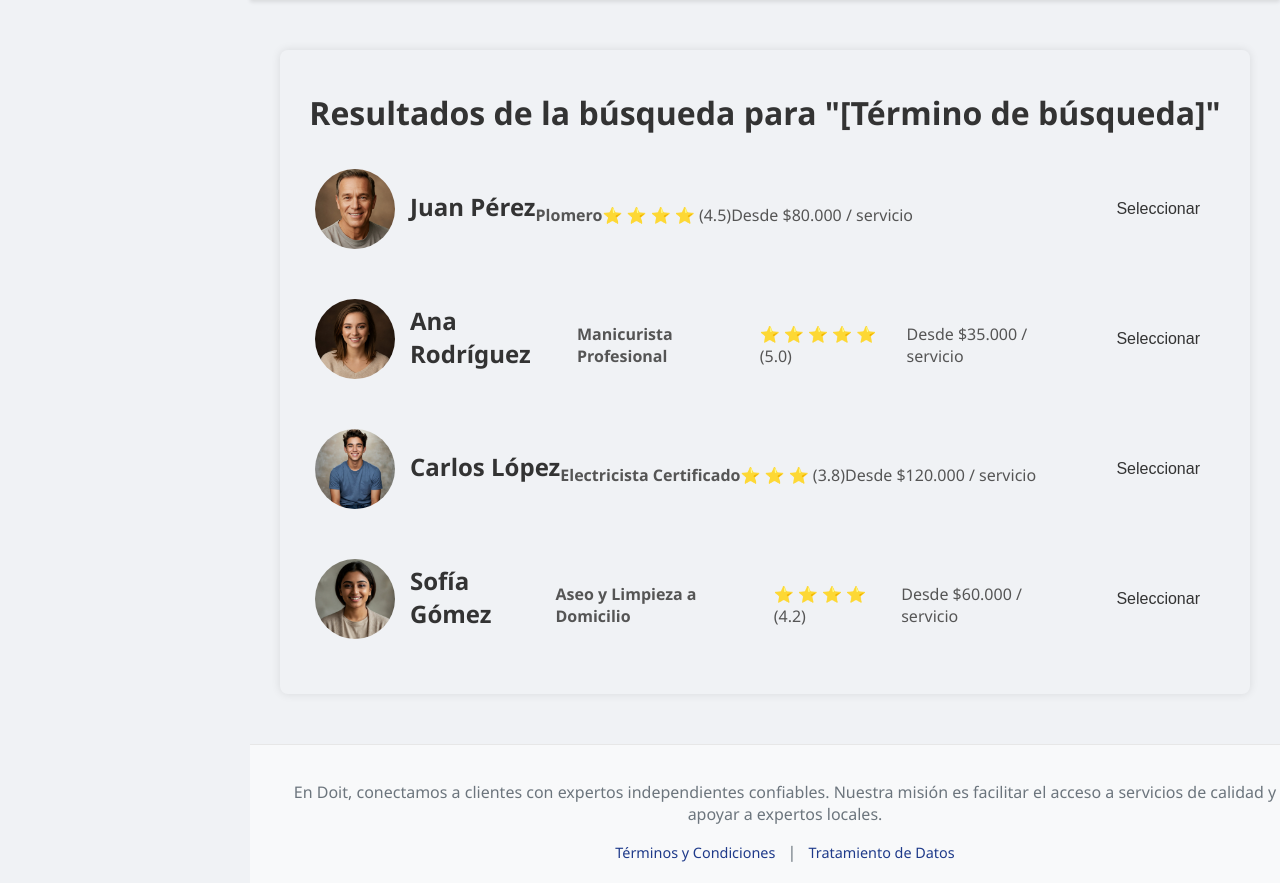
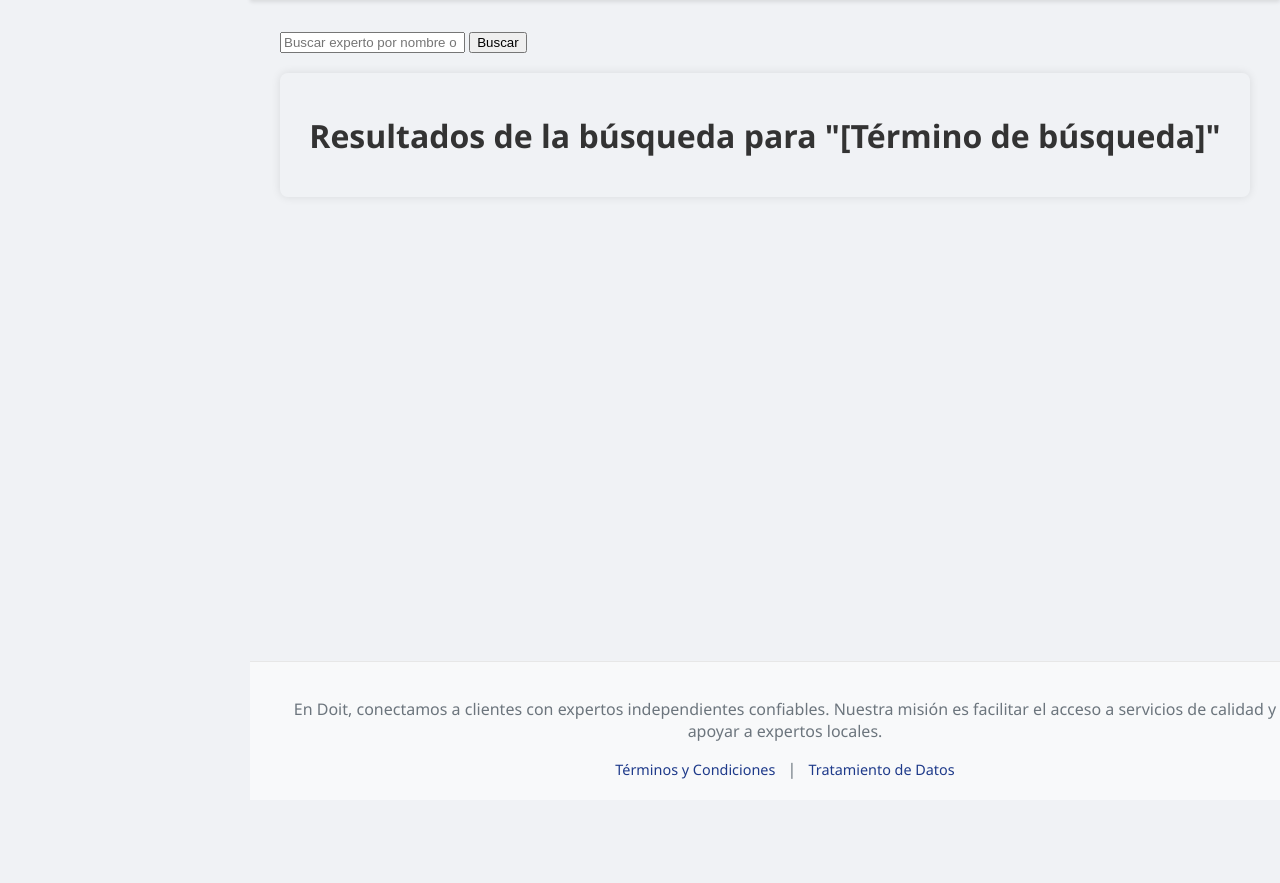
Before and after one commit to JohanaDoit/proyecto_sena, a Django app: page /busc_experto/ in a window 1280 px wide. Shown: the part 70-953 px from the top of the page. After the commit the page ends 849 px from the top, so only its background shows below. Run offline with Django 5.2, Linux system fonts and the light colour scheme; a user stored in the database is signed in; some libraries are stand-ins or nearby versions.

Commit message:
Implementación de búsqueda de expertos funcional

```diff
--- a/doit_app/templates/busc_experto.html
+++ b/doit_app/templates/busc_experto.html
@@ -1,81 +1,44 @@
 {% extends "base.html" %}
 {% load static %}
 {% block content %}
-<!DOCTYPE html>
-<html lang="es">
-<head>
-    <meta charset="UTF-8">
-    <meta name="viewport" content="width=device-width, initial-scale=1.0">
-    <title>Resultados de la búsqueda</title>
+<form method="get" action="{% url 'busc_experto' %}" style="margin-bottom: 20px;">
+    <input type="text" name="q" class="form-control" placeholder="Buscar experto por nombre o usuario..." value="{{ searched_expert|default:'' }}" style="max-width:400px;display:inline-block;">
+    <button type="submit" class="btn btn-primary">Buscar</button>
+</form>
 <link rel="stylesheet" href="{% static 'css/busc_experto.css' %}">
-    <script>
-        function seleccionarExperto() {
-            const mensajeSeleccion = document.getElementById('mensaje-seleccion');
-            mensajeSeleccion.textContent = 'Experto seleccionado';
-            mensajeSeleccion.style.display = 'block'; // Mostrar el mensaje
-
-            // Redirigir a la página de chat.html
-            window.location.href = "{% url 'chat' %}";
-        }
-    </script>
-</head>
-<body>
     <div class="contenedor-resultados">
         <h1>Resultados de la búsqueda para "{{ searched_expert|default:'[Término de búsqueda]' }}"</h1>
 
         <div id="mensaje-seleccion" style="display: none; text-align: center; margin-bottom: 20px; color: var(--verde); font-weight: bold;"></div>
 
+
+        {% if expertos %}
+            {% for experto in expertos %}
                 <div class="experto-card">
                     <div class="experto-info">
-                <img src="{% static 'images/juan_p.jpg' %}" alt="Foto de Juan" class="experto-foto">
-                <h3>Juan Pérez</h3>
-                <p class="experto-servicio">Plomero</p>
-                <p class="experto-calificacion">⭐ ⭐ ⭐ ⭐ (4.5)</p>
-                <p class="experto-precio">Desde $80.000 / servicio</p>
+                        {% if experto.foto_perfil %}
+                            <img src="{{ experto.foto_perfil.url }}" alt="Foto de {{ experto.get_full_name|default:experto.username }}" class="experto-foto">
+                        {% else %}
+                            <img src="{% static 'images/default_profile.png' %}" alt="Foto de {{ experto.get_full_name|default:experto.username }}" class="experto-foto">
+                        {% endif %}
+                        <h3>{{ experto.get_full_name|default:experto.username }}</h3>
+                        <p class="experto-servicio">
+                            {% for esp in experto.especialidad.all %}{{ esp.NombreServicio }}{% if not forloop.last %}, {% endif %}{% endfor %}
+                        </p>
+                        <p class="experto-usuario">@{{ experto.username }}</p>
                     </div>
                     <div class="experto-contacto">
-                <button class="boton-seleccionar" onclick="seleccionarExperto()">Seleccionar</button>
+                        {% if experto.id %}
+                            <a href="{% url 'chat' experto.id %}" class="boton-seleccionar">Seleccionar</a>
+                        {% else %}
+                            <span class="text-muted">No disponible</span>
+                        {% endif %}
                     </div>
                 </div>
-
-        <div class="experto-card">
-            <div class="experto-info">
-                <img src="{% static 'images/ana_r.jpg' %}" alt="Foto de Ana" class="experto-foto">
-                <h3>Ana Rodríguez</h3>
-                <p class="experto-servicio">Manicurista Profesional</p>
-                <p class="experto-calificacion">⭐ ⭐ ⭐ ⭐ ⭐ (5.0)</p>
-                <p class="experto-precio">Desde $35.000 / servicio</p>
-            </div>
-            <div class="experto-contacto">
-                <button class="boton-seleccionar" onclick="seleccionarExperto()">Seleccionar</button>
-            </div>
-        </div>
-
-        <div class="experto-card">
-            <div class="experto-info">
-                <img src="{% static 'images/carlos_l.jpg' %}" alt="Foto de Carlos" class="experto-foto">
-                <h3>Carlos López</h3>
-                <p class="experto-servicio">Electricista Certificado</p>
-                <p class="experto-calificacion">⭐ ⭐ ⭐ (3.8)</p>
-                <p class="experto-precio">Desde $120.000 / servicio</p>
-            </div>
-            <div class="experto-contacto">
-                <button class="boton-seleccionar" onclick="seleccionarExperto()">Seleccionar</button>
-            </div>
-        </div>
-
-        <div class="experto-card">
-            <div class="experto-info">
-                <img src="{% static 'images/sofia_g.jpg' %}" alt="Foto de Sofía" class="experto-foto">
-                <h3>Sofía Gómez</h3>
-                <p class="experto-servicio">Aseo y Limpieza a Domicilio</p>
-                <p class="experto-calificacion">⭐ ⭐ ⭐ ⭐ (4.2)</p>
-                <p class="experto-precio">Desde $60.000 / servicio</p>
-            </div>
-            <div class="experto-contacto">
-                <button class="boton-seleccionar" onclick="seleccionarExperto()">Seleccionar</button>
-            </div>
-        </div>
+            {% endfor %}
+        {% elif searched_expert %}
+            <div class="alert alert-warning">No se encontraron expertos para "{{ searched_expert }}".</div>
+        {% endif %}
 
     </div>
 </body>
--- a/doit_app/views.py
+++ b/doit_app/views.py
@@ -416,7 +416,22 @@ def mis_reservas_cliente(request):
 
 @login_required
 def busc_experto(request):
-    return render(request, 'busc_experto.html')
+    q = request.GET.get('q', '').strip()
+    expertos = []
+    if q:
+        expertos = CustomUser.objects.filter(
+            tipo_usuario='experto'
+        ).filter(
+            Q(username__icontains=q) |
+            Q(first_name__icontains=q) |
+            Q(last_name__icontains=q)
+        )
+
+    return render(request, 'busc_experto.html', {
+        'searched_expert': q,
+        'expertos': expertos
+    })
+
 
 @login_required
 def modificar(request):
```
Also changed, not shown: db.sqlite3. Lines whose indentation alone changed are shown as unchanged.
